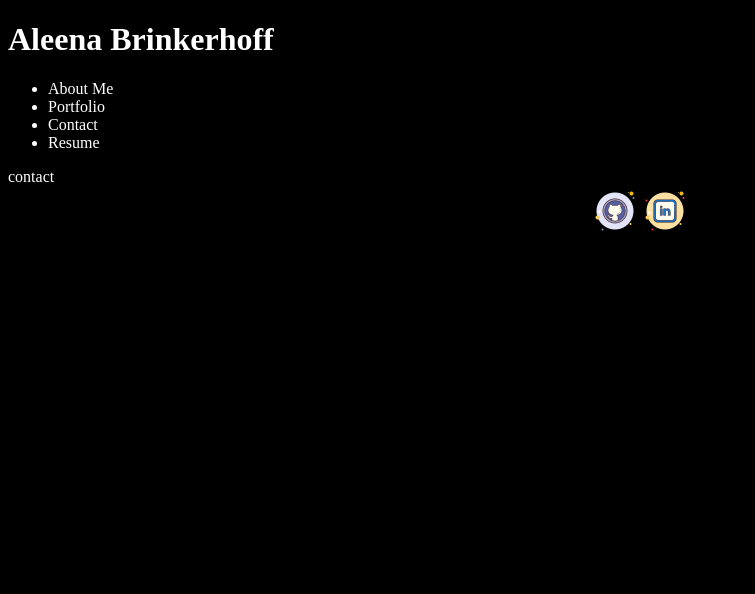
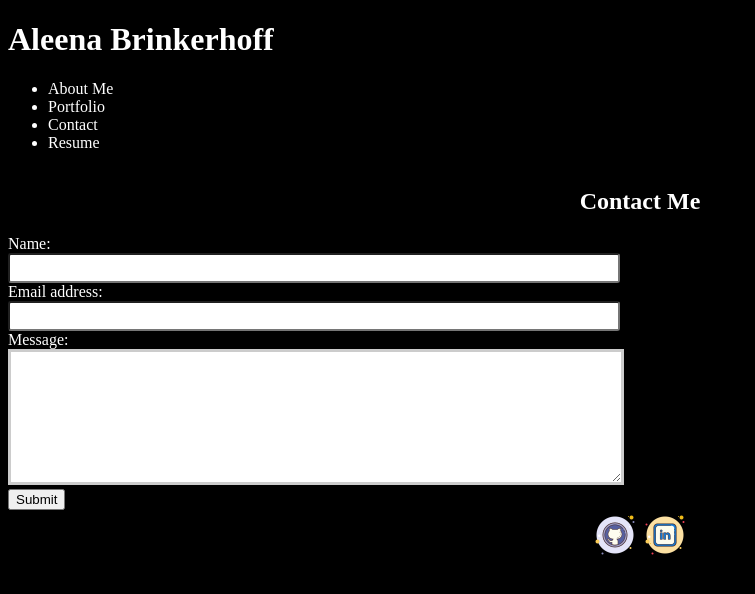
Before and after one commit to Aleenabrink93/React-Portfolio, a React (Create React App) app: page / in a window 1280 px wide. Both pictures are taken after a click on the element "Contact". Shown: the top 594 px of the page, without its empty margins (0-755 px from the left). Built offline with nearby package versions, Linux system fonts and the light colour scheme.

Commit message:
finished the contact page

```diff
--- a/src/components/contact/contact.jsx
+++ b/src/components/contact/contact.jsx
@@ -1,9 +1,98 @@
-import React from 'react'
+import React,{useState} from 'react'
 import './contact.css'
+import { validateEmail } from "../../utils/helpers";
 
 const Contact = () => {
+  const [formState, setFormState] = useState({
+		name: "",
+		email: "",
+		message: "",
+	});
+
+	const [errorMessage, setErrorMessage] = useState("");
+
+	const { name, email, message } = formState;
+
+	function handleChange(e) {
+		if (e.target.name === "email") {
+			const isValid = validateEmail(e.target.value);
+			if (!isValid) {
+				setErrorMessage("Your email is invalid.");
+			} else {
+				if (!e.target.value.length) {
+					setErrorMessage(`${e.target.name} is required.`);
+				} else {
+					setErrorMessage("");
+				}
+			}
+		}
+
+		if (!errorMessage) {
+			setFormState({ ...formState, [e.target.name]: e.target.value });
+		}
+	}
+
+	function handleBlank(e) {
+		if (e.target.name === "Name" || e.target.name === "Message") {
+			if (!e.target.value.length) {
+				setErrorMessage(`${e.target.name} is required.`);
+			} else {
+				setErrorMessage("");
+			}
+		}
+
+		if (!errorMessage) {
+			setFormState({ ...formState, [e.target.name]: e.target.value });
+		}
+	}
   return (
-    <div>contact</div>
+
+    <section>
+      <div className="center">
+				<h1>Contact Me</h1>
+			</div>
+			<div>
+				<form id="contact-form">
+					<div>
+						<label htmlFor="Name">Name:</label>
+						<br></br>
+						<input
+							type="text"
+							defaultValue={name}
+							onBlur={handleBlank}
+							name="Name"
+
+						/>
+					</div>
+					<div>
+						<label htmlFor="email">Email address:</label>
+						<br></br>
+						<input
+							type="email"
+							defaultValue={email}
+							name="email"
+							onBlur={handleChange}
+						/>
+					</div>
+					<div>
+						<label htmlFor="Message">Message:</label>
+						<br></br>
+						<textarea
+							name="Message"
+							defaultValue={message}
+							onBlur={handleBlank}
+							rows="5"
+						/>
+					</div>
+					{errorMessage && (
+						<div>
+							<p className="error-text">{errorMessage}</p>
+						</div>
+					)}
+					<button type="submit" className='center'>Submit</button>
+          </form>
+			</div>
+    </section>
   )
 }
 
```
